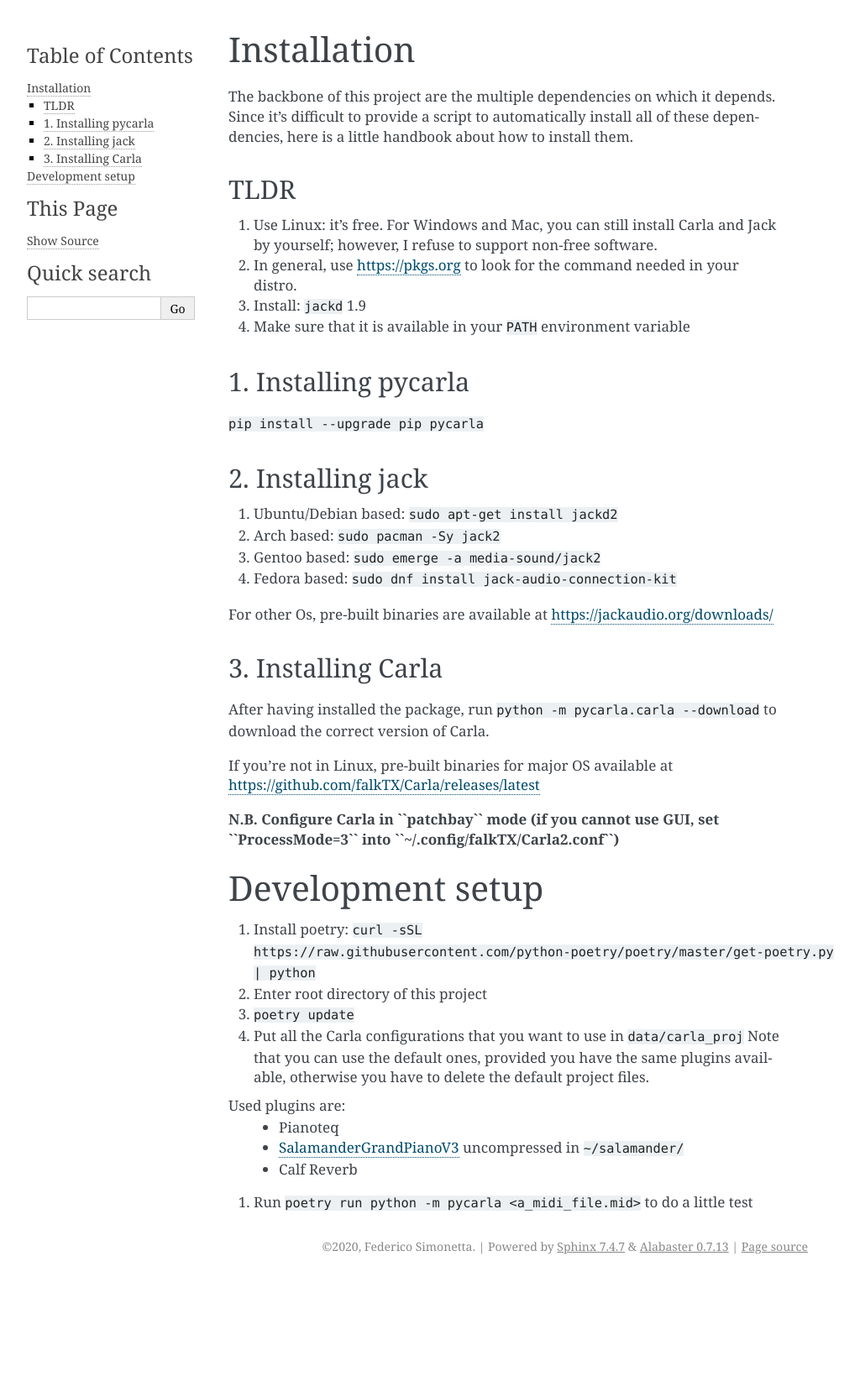
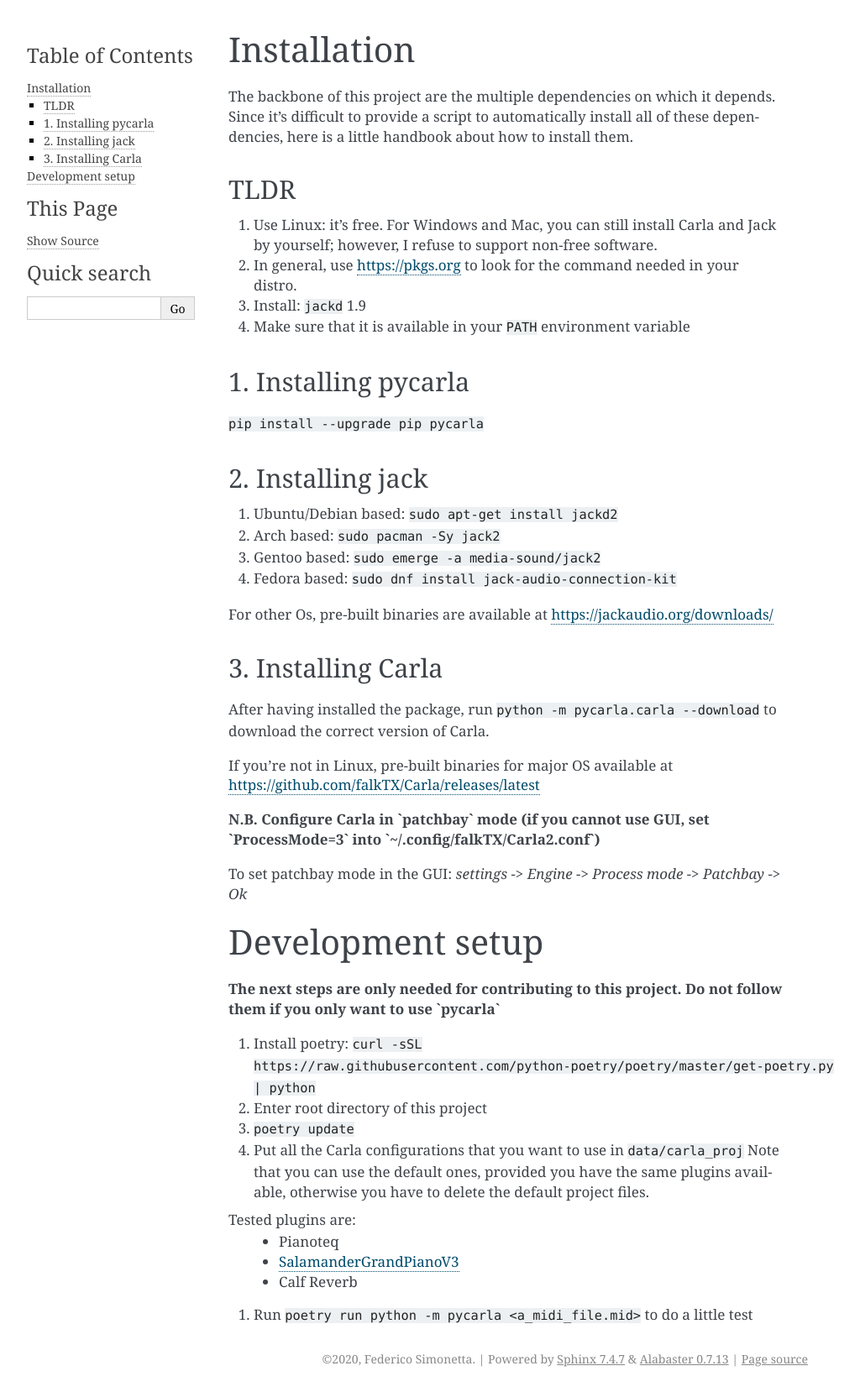
Before and after one commit to LIMUNIMI/pycarla, a Sphinx documentation site: the page built from docs/Installation.rst, in a window 1280 px wide. Shown: the whole page at 84% size, without its empty margins (148-1172 px from the left). Built offline with Sphinx 7.4.7, drawn with Linux system fonts in a browser that asks for light colours; before the commit the page ends 1524 px from its top, so only the background shows below that.

Commit message:
Update Installation.rst

```diff
--- a/docs/Installation.rst
+++ b/docs/Installation.rst
@@ -38,11 +38,15 @@ to download the correct version of Carla.
 If you're not in Linux, pre-built binaries for major OS available at
 https://github.com/falkTX/Carla/releases/latest
 
-**N.B. Configure Carla in ``patchbay`` mode (if you cannot use GUI, set ``ProcessMode=3`` into ``~/.config/falkTX/Carla2.conf``)**
+**N.B. Configure Carla in `patchbay` mode (if you cannot use GUI, set `ProcessMode=3` into `~/.config/falkTX/Carla2.conf`)**
+
+To set patchbay mode in the GUI: `settings` -> `Engine` -> `Process mode` -> `Patchbay` -> `Ok`
 
 
 Development setup
 -----------------
+
+**The next steps are only needed for contributing to this project. Do not follow them if you only want to use `pycarla`**
 
 #. Install poetry: ``curl -sSL https://raw.githubusercontent.com/python-poetry/poetry/master/get-poetry.py | python``
 #. Enter root directory of this project
@@ -51,9 +55,9 @@ Development setup
    Note that you can use the default ones, provided you have the same plugins
    available, otherwise you have to delete the default project files.
 
-Used plugins are:
+Tested plugins are:
     * Pianoteq
-    * SalamanderGrandPianoV3_ uncompressed in ``~/salamander/``
+    * SalamanderGrandPianoV3_
     * Calf Reverb
 
 .. _SalamanderGrandPianoV3: http://freepats.zenvoid.org/Piano/SalamanderGrandPiano/SalamanderGrandPianoV3+20161209_48khz24bit.tar.xz
```
